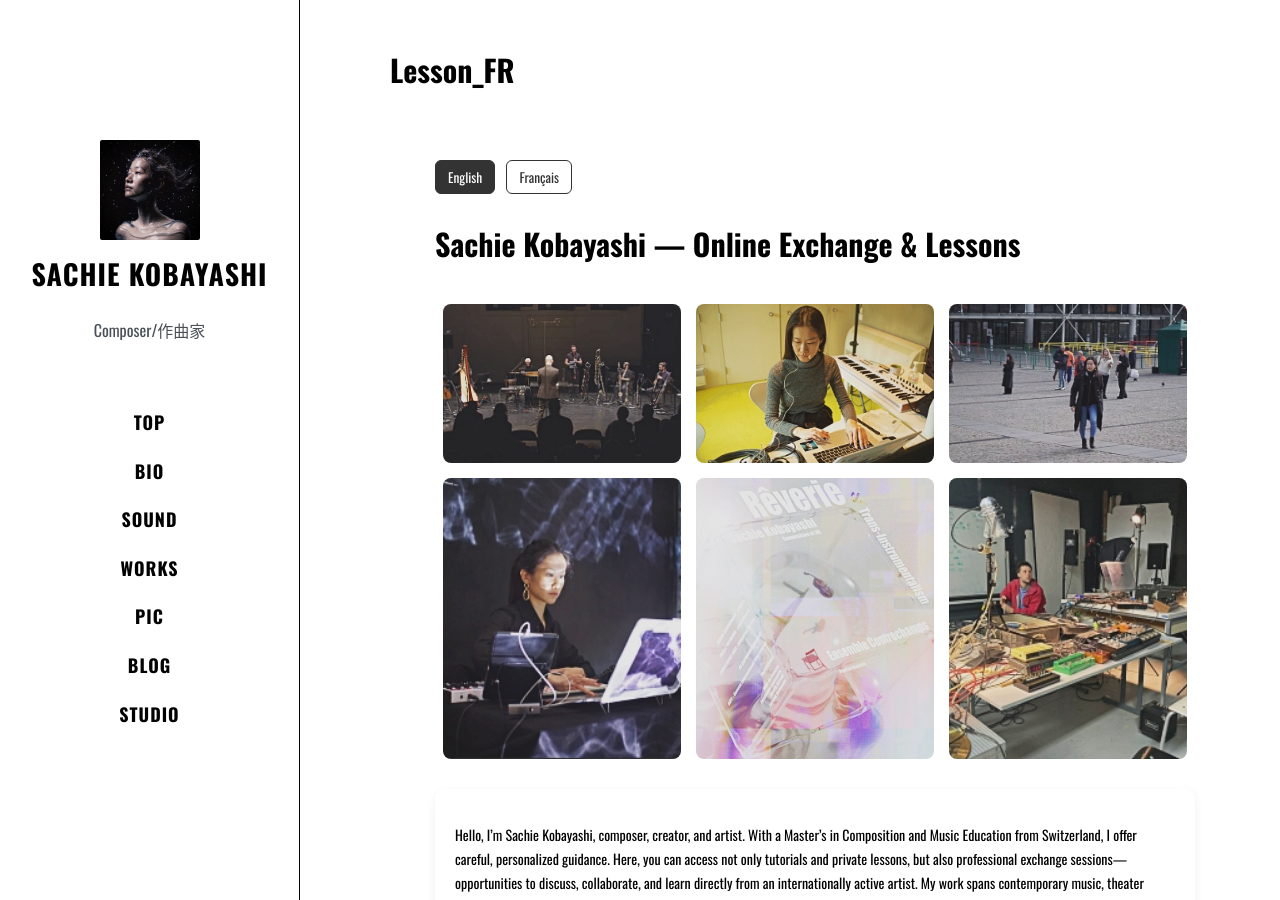
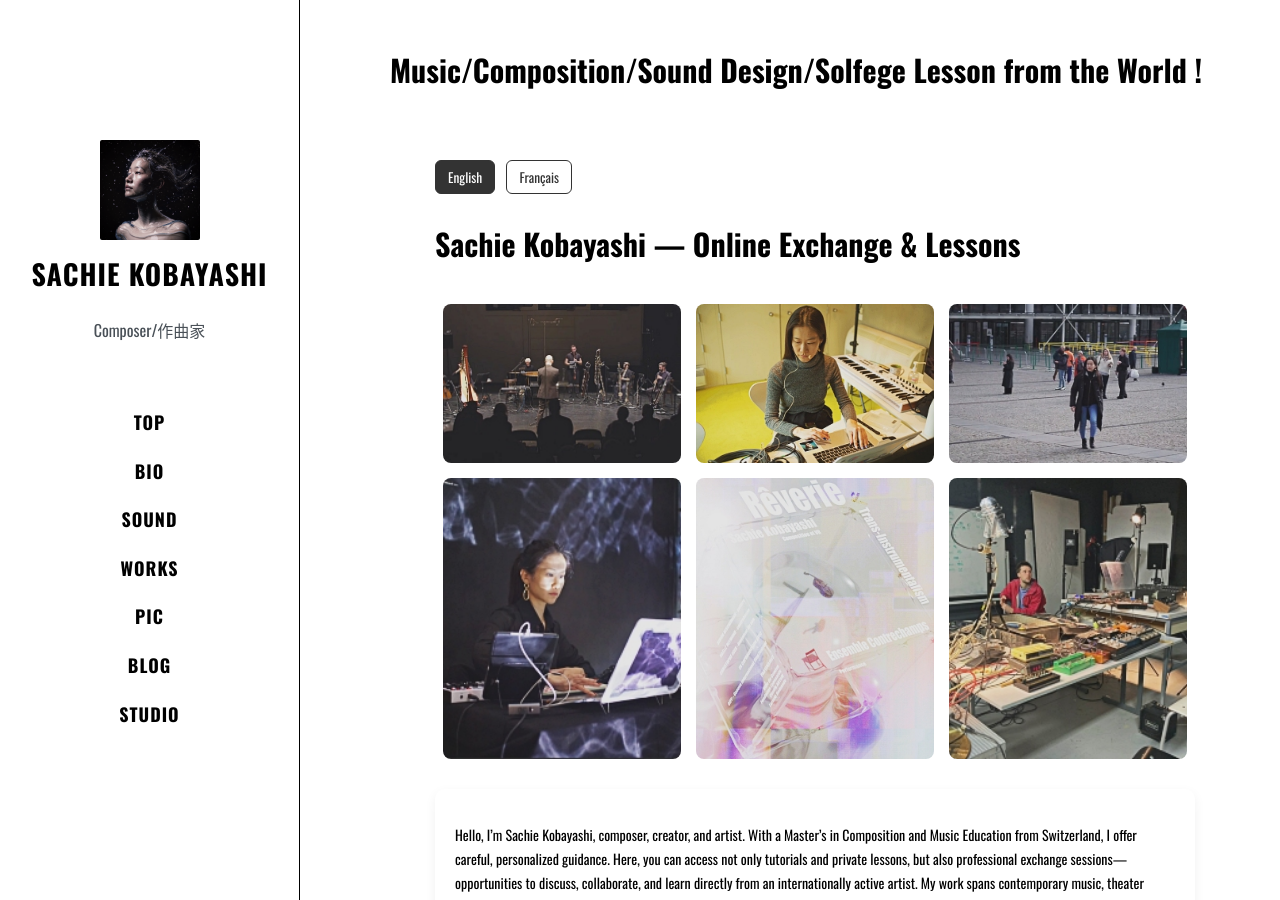
Before and after one commit to kbys88/kbys88.github.io, a Jekyll site: the page built from lesson_fr.md, in a window 1280 px wide and 900 px high. Built offline with Jekyll 4.4.1, drawn with Linux system fonts in a browser that asks for light colours; nearby versions of some CDN libraries; some web fonts are replaced.

Commit message:
Update lesson_fr.md

```diff
--- a/lesson_fr.md
+++ b/lesson_fr.md
@@ -1,6 +1,6 @@
 ---
 layout: page
-title: Lesson_FR
+title: Music/Composition/Sound Design/Solfege Lesson from the World !
 permalink: /lesson_fr/
 ---
 
```
